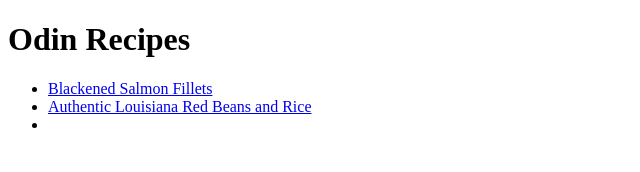
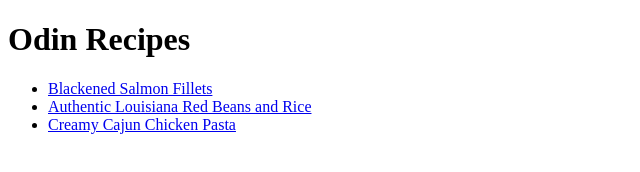
Before and after one commit to wsteo/odin-recipes, a plain HTML site: page index.html in a window 1280 px wide. Shown: the whole page, without its empty margins (0-640 px from the left). Drawn offline with Linux system fonts and the light colour scheme.

Commit message:
Update index.html with one more recipe

```diff
--- a/index.html
+++ b/index.html
@@ -9,7 +9,7 @@
         <ul>
             <li><a href="./recipes/blackened-salmon-fillets.html">Blackened Salmon Fillets</a></li>
             <li><a href="./recipes/authentic-louisiana-red-beans-and-rice.html">Authentic Louisiana Red Beans and Rice</a></li>
-            <li></li>
+            <li><a href="./recipes/creamy-cajun-chicken-pasta.html">Creamy Cajun Chicken Pasta</a></li>
         </ul>
 
 
```
